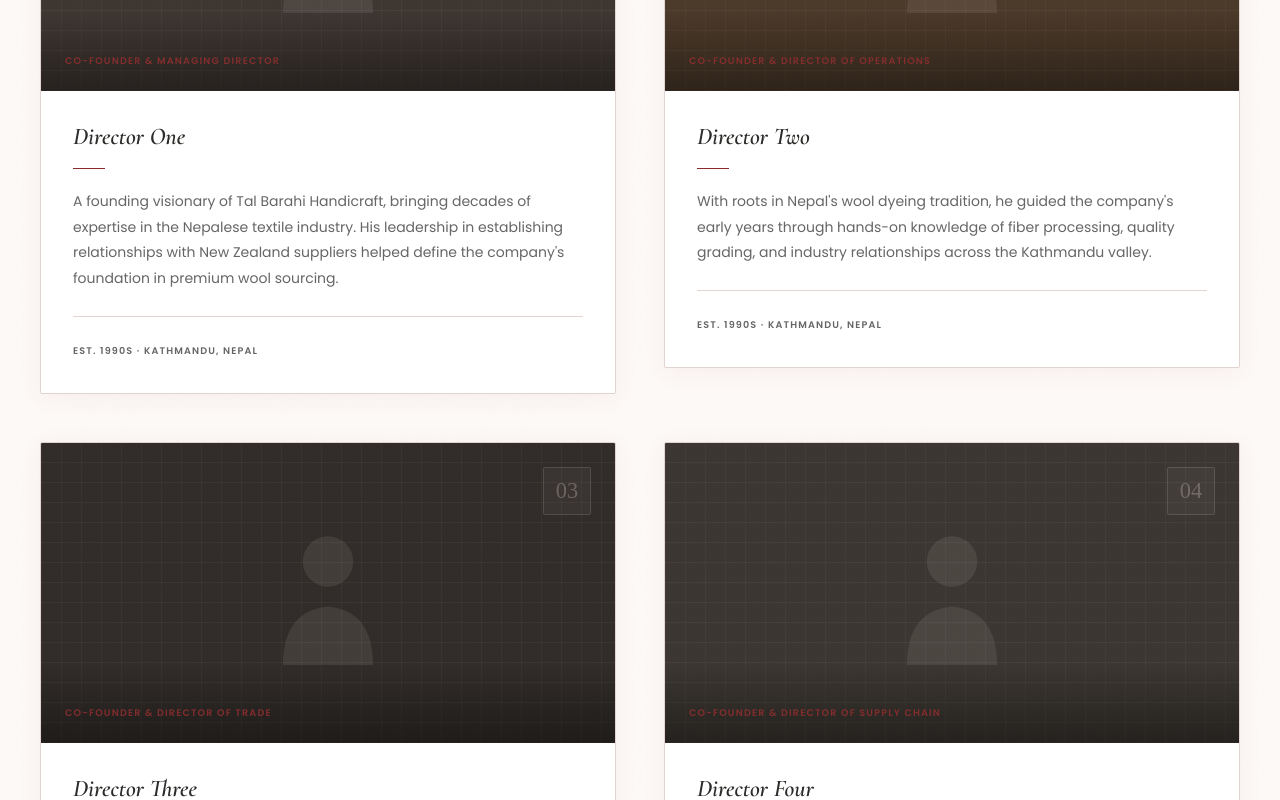
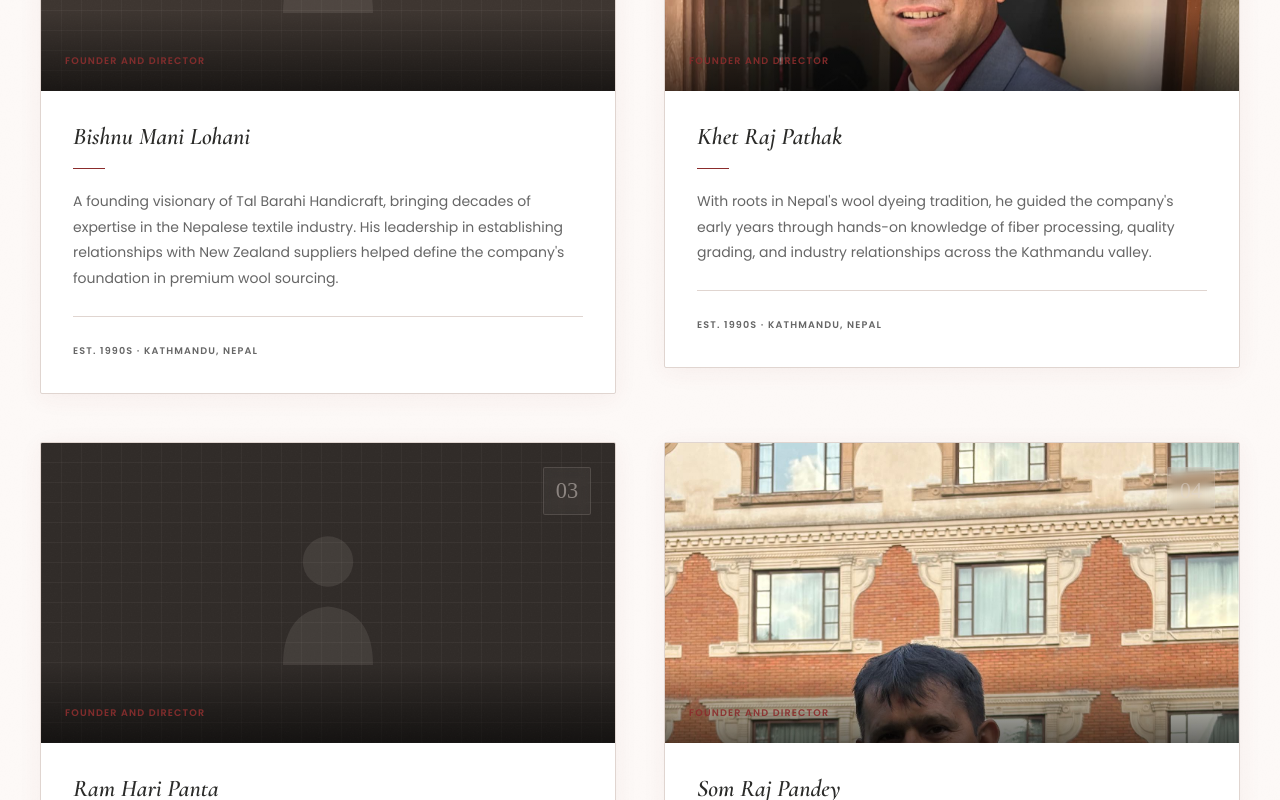
Before and after one commit to aml-lohani/talbarahi-website, a Next.js app: page /leadership in a window 1280 px wide. Shown: the part 960-1760 px from the top of the page. Built offline with nearby package versions, Linux system fonts and the light colour scheme; a web font is replaced by a local one.

Commit message:
directors update

```diff
--- a/src/app/leadership/page.tsx
+++ b/src/app/leadership/page.tsx
@@ -71,8 +71,20 @@ export default function LeadershipPage() {
                       background: i % 4 === 0 ? '#3D3530' : i % 4 === 1 ? '#4A3828' : i % 4 === 2 ? '#302B28' : '#3A3530',
                     }}
                   >
-                    <div className="grain-overlay opacity-60" />
-                    {/* Decorative woven pattern */}
+                    {/* Real photo */}
+                    {'photo' in director && director.photo && (
+                      <Image
+                        src={director.photo as string}
+                        alt={director.name}
+                        fill
+                        className="object-cover object-top"
+                        sizes="(max-width: 768px) 100vw, 50vw"
+                      />
+                    )}
+
+                    <div className={`grain-overlay ${'photo' in director && director.photo ? 'opacity-20' : 'opacity-60'}`} />
+                    {/* Decorative woven pattern — only for placeholder */}
+                    {!('photo' in director && director.photo) && (
                       <div
                         className="absolute inset-0"
                         style={{
@@ -82,22 +94,24 @@ export default function LeadershipPage() {
                           `,
                         }}
                       />
+                    )}
                     {/* Director number / decorative element */}
                     <div className="absolute top-6 right-6">
                       <div
                         className="w-12 h-12 rounded-sm flex items-center justify-center"
-                        style={{ border: '1px solid rgba(224,213,208,0.15)', background: 'rgba(253,249,247,0.04)' }}
+                        style={{ border: '1px solid rgba(224,213,208,0.15)', background: 'rgba(253,249,247,0.04)', backdropFilter: 'blur(4px)' }}
                       >
                         <span
                           className="display-heading"
-                          style={{ fontSize: '1.4rem', color: 'rgba(224,213,208,0.3)', lineHeight: 1 }}
+                          style={{ fontSize: '1.4rem', color: 'rgba(224,213,208,0.5)', lineHeight: 1 }}
                         >
                           {String(director.id).padStart(2, '0')}
                         </span>
                       </div>
                     </div>
 
-                    {/* Silhouette placeholder */}
+                    {/* Silhouette placeholder — only when no photo */}
+                    {!('photo' in director && director.photo) && (
                       <div className="absolute inset-0 flex items-center justify-center">
                         <svg
                           viewBox="0 0 120 160"
@@ -109,9 +123,10 @@ export default function LeadershipPage() {
                           <path d="M10 160 Q10 100 60 95 Q110 100 110 160 Z" />
                         </svg>
                       </div>
+                    )}
 
                     {/* Bottom gradient */}
-                    <div className="absolute bottom-0 left-0 right-0 h-20 bg-gradient-to-t from-black/40 to-transparent" />
+                    <div className="absolute bottom-0 left-0 right-0 h-20 bg-gradient-to-t from-black/60 to-transparent" />
 
                     {/* Title tag */}
                     <div className="absolute bottom-5 left-6">
--- a/src/lib/content.ts
+++ b/src/lib/content.ts
@@ -219,26 +219,28 @@ export const certifications = [
 export const directors = [
   {
     id: 1,
-    name: 'Director One',
-    title: 'Co-Founder & Managing Director',
+    name: 'Bishnu Mani Lohani',
+    title: 'Founder and Director',
     bio: 'A founding visionary of Tal Barahi Handicraft, bringing decades of expertise in the Nepalese textile industry. His leadership in establishing relationships with New Zealand suppliers helped define the company\'s foundation in premium wool sourcing.',
   },
   {
     id: 2,
-    name: 'Director Two',
-    title: 'Co-Founder & Director of Operations',
+    name: 'Khet Raj Pathak',
+    title: 'Founder and Director',
+    photo: '/images/Khet Raj Pathak.jpg',
     bio: 'With roots in Nepal\'s wool dyeing tradition, he guided the company\'s early years through hands-on knowledge of fiber processing, quality grading, and industry relationships across the Kathmandu valley.',
   },
   {
     id: 3,
-    name: 'Director Three',
-    title: 'Co-Founder & Director of Trade',
+    name: 'Ram Hari Panta',
+    title: 'Founder and Director',
     bio: 'His deep understanding of Nepal\'s handicraft export ecosystem has been central to positioning Tal Barahi as a trusted supplier for the country\'s most demanding carpet and textile manufacturers.',
   },
   {
     id: 4,
-    name: 'Director Four',
-    title: 'Co-Founder & Director of Supply Chain',
+    name: 'Som Raj Pandey',
+    title: 'Founder and Director',
+    photo: '/images/Som Raj Pandey.jpg',
     bio: 'A specialist in import logistics and wool grading, he has spent three decades building the supply chain infrastructure that ensures consistent, reliable delivery of New Zealand wool to Nepalese industries.',
   },
 ];
```
Also changed, not shown: public/images/Khet Raj Pathak.jpg (added), public/images/Som Raj Pandey.jpg (added). Lines whose indentation alone changed are shown as unchanged.
